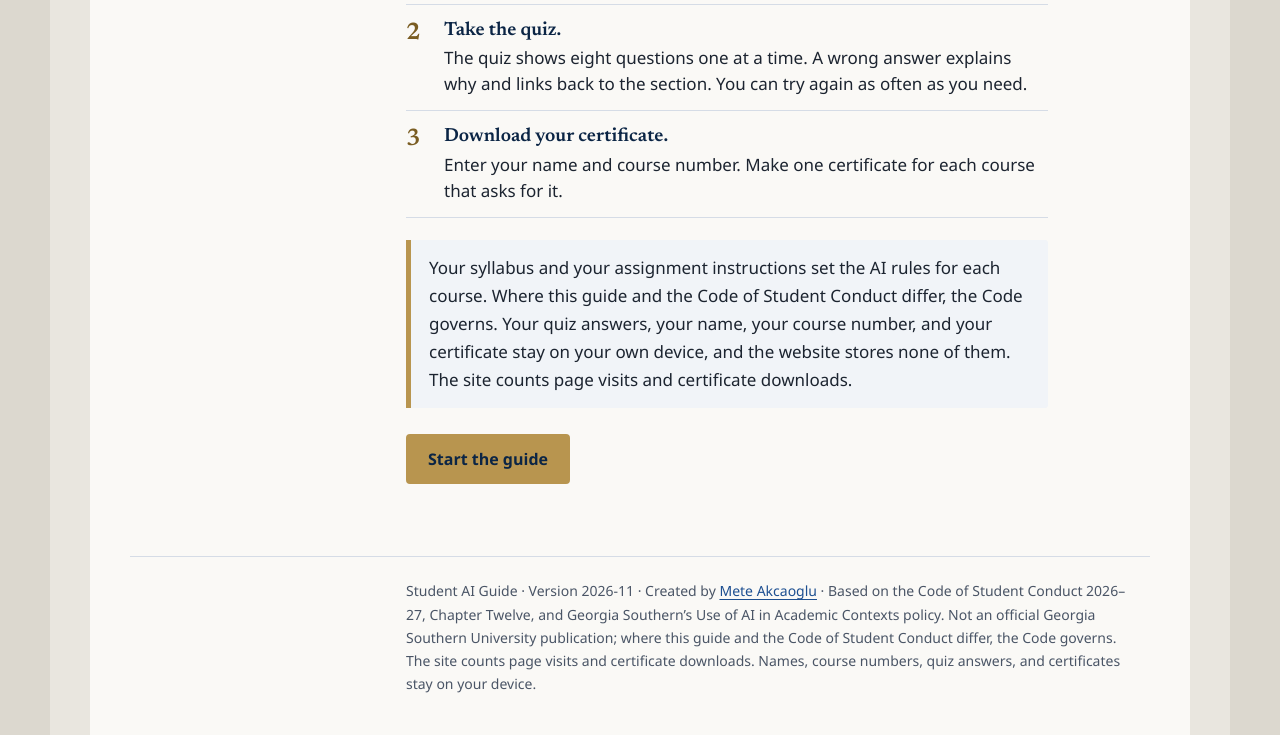
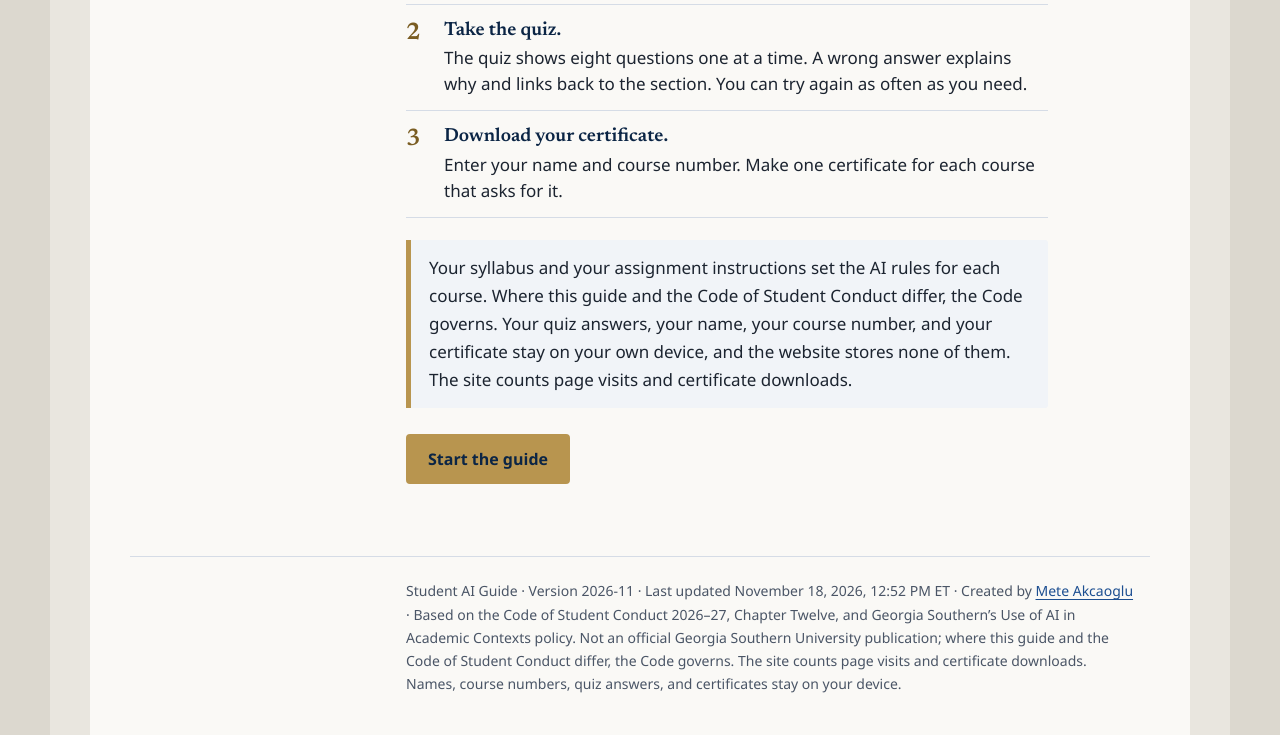
Before and after one commit to meteakca/student-ai-guide, a plain HTML site: page index.html in a window 1280 px wide. Shown: the part 668-1403 px from the top of the page. Drawn offline with nearby package versions, Linux system fonts and the light colour scheme; a web font is replaced by a local one.

Commit message:
Footer shows last-updated date and time, stamped by build.sh
Co-Authored-By: Claude Opus 5.5 <noreply@anthropic.com>

```diff
--- a/index.html
+++ b/index.html
@@ -417,7 +417,7 @@ footer { border-top: 1px solid var(--line); padding-block: 22px 40px; font-size:
 </div>
 
 <footer class="wrap">
-  Student AI Guide · Version 2026-11 · Created by <a href="https://meteakcaoglu.com/">Mete Akcaoglu</a> · Based on the Code of Student Conduct 2026–27, Chapter Twelve, and Georgia Southern’s Use of AI in Academic Contexts policy. Not an official Georgia Southern University publication; where this guide and the Code of Student Conduct differ, the Code governs. The site counts page visits and certificate downloads. Names, course numbers, quiz answers, and certificates stay on your device.
+  Student AI Guide · Version 2026-11 · Last updated <time datetime="2026-11-18T12:52-05:00">November 18, 2026, 12:52 PM ET</time> · Created by <a href="https://meteakcaoglu.com/">Mete Akcaoglu</a> · Based on the Code of Student Conduct 2026–27, Chapter Twelve, and Georgia Southern’s Use of AI in Academic Contexts policy. Not an official Georgia Southern University publication; where this guide and the Code of Student Conduct differ, the Code governs. The site counts page visits and certificate downloads. Names, course numbers, quiz answers, and certificates stay on your device.
 </footer>
 
 <script src="https://cdnjs.cloudflare.com/ajax/libs/jspdf/2.5.1/jspdf.umd.min.js"></script>
```
Also changed, not shown: 2 other files.
